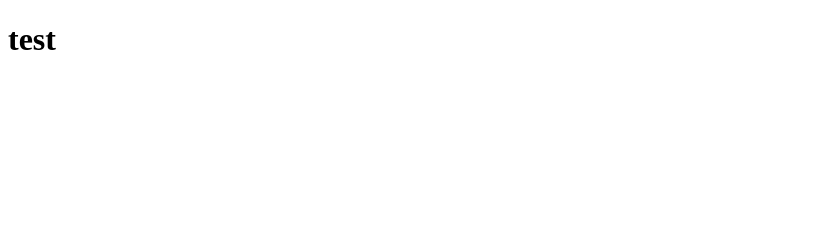
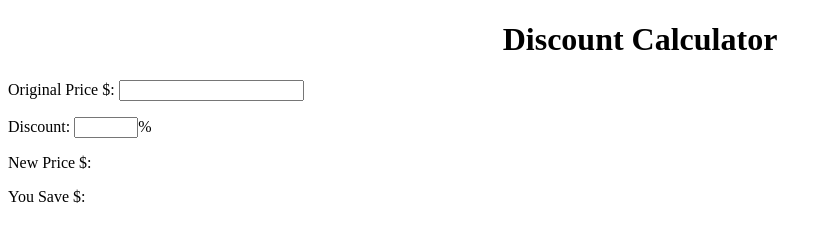
Before and after one commit to Sergiomendozer/Discount-TS-app, a plain HTML site: page index.html in a window 1280 px wide. Shown: the whole page, without its empty margins (0-832 px from the left). Drawn offline with Linux system fonts and the light colour scheme.

Commit message:
simple layoud made

```diff
--- a/index.html
+++ b/index.html
@@ -1,12 +1,18 @@
 <!DOCTYPE html>
 <html>
   <body>
-    <h1>test</h1>
+    <h1 class="title">Discount Calculator</h1>
+    <div class="grid-container">
+        <p class= "">Original Price $: <input maxlength="2" type="number" id ="principle" min="0" value =""></input></p>
+        <p class= "">Discount: <input maxlength="3" type="number" id ="principle" min="0" max ="100" value =""></input>%</p>
+
+        <p class= "">New Price $: </p>
+        <p class= "">You Save $: </p>
+
+    </div>
+    <!-- <div class="grid-container"></div> -->
     <h2 id="type-s"></h2>
   </body>
-  <!-- <script src="./js.js"></script> -->
-  <!-- <script src="./scripts.ts"></script> -->
   <script src="script.js"></script>
-  <!-- <script type="text/javascript" src="typescript.min.js"></script>
-  <script type="text/javascript" src="typescript.compile.min.js"></script> -->
+  <link rel="stylesheet" href="./styles.css" />
 </html>
--- /dev/null
+++ b/styles.css
@@ -0,0 +1,3 @@
+.title {
+  text-align: center;
+}
```
